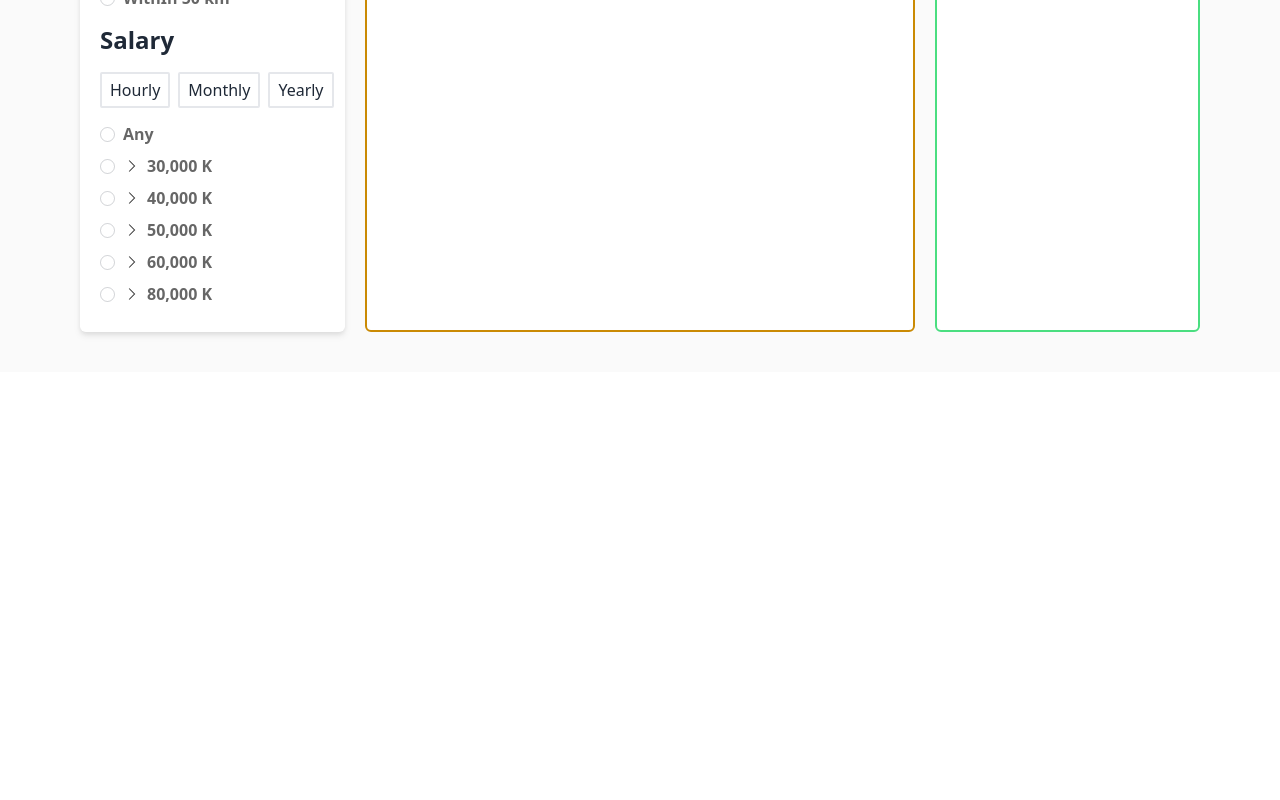
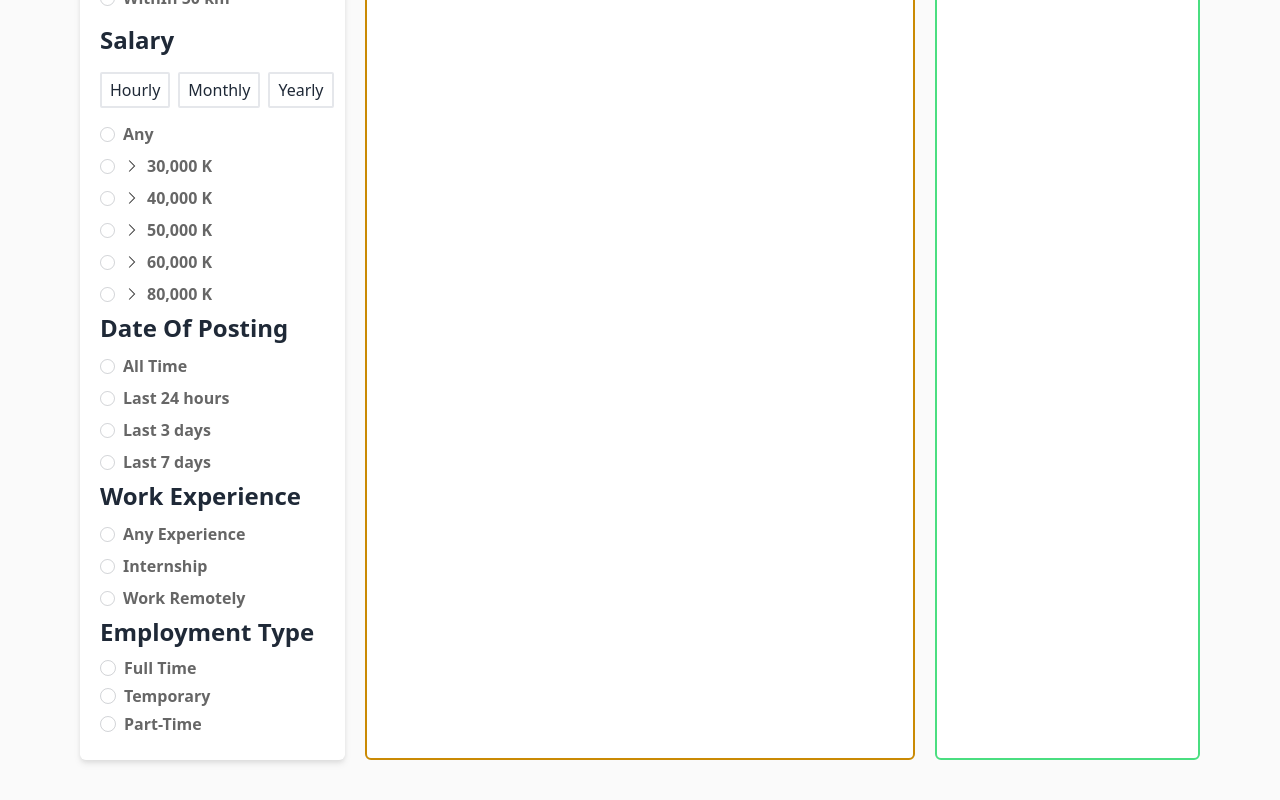
Before and after one commit to alif0013/job-portal, a React (Vite) app: page / in a window 1280 px wide. Shown: the part 866-1666 px from the top of the page. Before the commit the page ends 1238 px from the top, so only its background shows below. Built offline with nearby package versions, Linux system fonts and the light colour scheme.

Commit message:
complete left side menu

```diff
--- a/src/Components/LeftSideFilter.jsx
+++ b/src/Components/LeftSideFilter.jsx
@@ -78,6 +78,68 @@ const LeftSideFilter = () => {
                 </div>
             </div>
 
+             {/* Date of posting */}
+             <div>
+                <h1 className='text-2xl pb-2 font-semibold'>Date Of Posting</h1>
+
+                <div className='flex gap-2 items-center pb-1'>
+                    <span className='pt-1'><input type="radio" name="radio-1" className="radio h-[15px] w-[15px]" /></span>
+                    <p className='text-black/60 font-semibold'>All Time</p>
+                </div>
+                <div className='flex gap-2 items-center pb-1'>
+                    <span className='pt-1'><input type="radio" name="radio-1" className="radio h-[15px] w-[15px]" /></span>
+                    <p className='text-black/60 font-semibold '>Last 24 hours</p>
+                </div>
+                <div className='flex gap-2 items-center pb-1'>
+                    <span className='pt-1'><input type="radio" name="radio-1" className="radio h-[15px] w-[15px]" /></span>
+                    <p className='text-black/60 font-semibold '>Last 3 days</p>
+                </div>
+                <div className='flex gap-2 items-center pb-1'>
+                    <span className='pt-1'><input type="radio" name="radio-1" className="radio h-[15px] w-[15px]" /></span>
+                    <p className='text-black/60 font-semibold '>Last 7 days</p>
+                </div>
+
+            </div>
+
+             {/* Work Experience */}
+             <div>
+                <h1 className='text-2xl pb-2 font-semibold'>Work Experience</h1>
+
+                <div className='flex gap-2 items-center pb-1'>
+                    <span className='pt-1'><input type="radio" name="radio-1" className="radio h-[15px] w-[15px]" /></span>
+                    <p className='text-black/60 font-semibold'>Any Experience</p>
+                </div>
+                <div className='flex gap-2 items-center pb-1'>
+                    <span className='pt-1'><input type="radio" name="radio-1" className="radio h-[15px] w-[15px]" /></span>
+                    <p className='text-black/60 font-semibold '>Internship</p>
+                </div>
+                <div className='flex gap-2 items-center pb-1'>
+                    <span className='pt-1'><input type="radio" name="radio-1" className="radio h-[15px] w-[15px]" /></span>
+                    <p className='text-black/60 font-semibold '>Work Remotely</p>
+                </div>
+
+
+            </div>
+
+             {/* Type Of Employment */}
+             <div>
+                <h1 className='text-2xl pb-2 font-semibold'>Employment Type </h1>
+
+                <div className='flex gap-2 items-center pb-1'>
+                <input type="checkbox" className="checkbox checkbox-xs" />
+                    <p className='text-black/60 font-semibold'>Full Time</p>
+                </div>
+                <div className='flex gap-2 items-center pb-1'>
+                <input type="checkbox" className="checkbox checkbox-xs" />
+                    <p className='text-black/60 font-semibold '>Temporary</p>
+                </div>
+                <div className='flex gap-2 items-center pb-1'>
+                <input type="checkbox" className="checkbox checkbox-xs" />
+                    <p className='text-black/60 font-semibold '>Part-Time</p>
+                </div>
+
+
+            </div>
 
         </div>
     );
```
